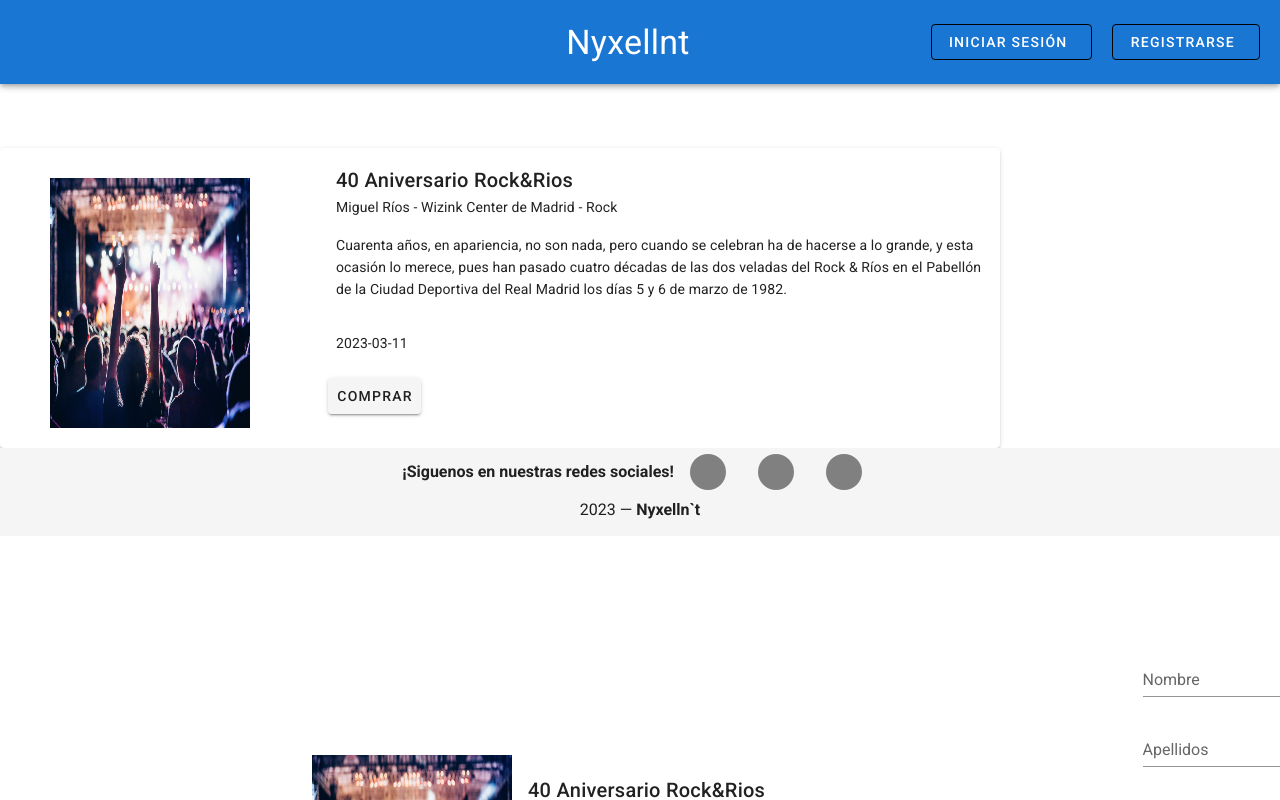
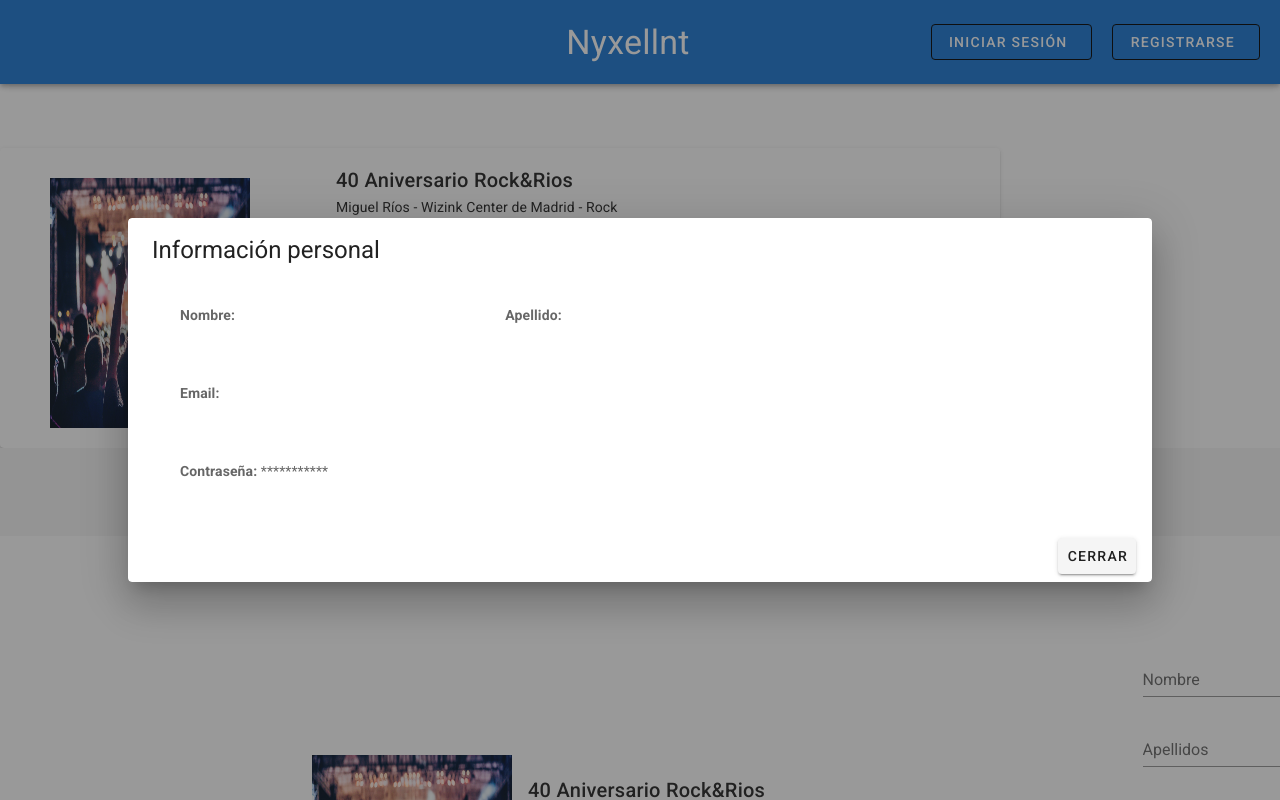
Before and after one commit to PabloBarriendos/nyxellnt-web, a Vue app: page / in a window 1280 px wide. Shown: the top 800 px of the page. Built offline with nearby package versions, Linux system fonts and the light colour scheme.

Commit message:
terminada

```diff
--- a/src/App.vue
+++ b/src/App.vue
@@ -44,6 +44,7 @@
       <CardComponent/>
       <footerComponent/>
       <EventComponent/>
+      <PersonalInformationComponent/>
     </v-main>
   </v-app>
 
@@ -55,6 +56,7 @@ import HeaderComponent from './components/HeaderComponent';
 import CardComponent from './components/CardComponent';
 import footerComponent from './components/footerComponent';
 import EventComponent from './components/EventComponent';
+import PersonalInformationComponent from './components/PersonalInformationComponent';
 
 export default {
   name: 'App',
@@ -64,7 +66,8 @@ export default {
     CardComponent,
     footerComponent,
     HeaderComponent,
-    EventComponent
+    EventComponent,
+    PersonalInformationComponent,
   },
   data: () => ({
     //
--- a/src/components/HeaderComponent.vue
+++ b/src/components/HeaderComponent.vue
@@ -51,7 +51,7 @@
                     <v-text-field label="Nombre*" required></v-text-field>
                   </v-col>
                   <v-col cols="12" sm="6" md="4">
-                    <v-text-field label="Apellidos*" required></v-text-field>
+                    <v-text-field label="Apellido*" required></v-text-field>
                   </v-col>
                   <v-col cols="12">
                     <v-text-field label="Email*" required></v-text-field>
--- /dev/null
+++ b/src/components/PersonalInformationComponent.vue
@@ -0,0 +1,42 @@
+<template>
+    <v-dialog v-model="showPersonalInfoPopUp" persistent width="1024">
+        <v-card>
+            <v-card-title>
+                <span class="text-h5">Información personal</span>
+            </v-card-title>
+            <v-card-text>
+                <v-container>
+                    <v-row>
+                        <v-col cols="12" sm="6" md="4">
+                            <v-card-text label="Nombre"><strong>Nombre: </strong> </v-card-text>
+                        </v-col>
+                        <v-col cols="12" sm="6" md="4">
+                            <v-card-text label="Apellidos"><strong>Apellido: </strong> </v-card-text>
+                        </v-col>
+                        <v-col cols="12">
+                            <v-card-text label="Email"><strong>Email: </strong> </v-card-text>
+                        </v-col>
+                        <v-col cols="12">
+                            <v-card-text label="Contraseña" type="password"><strong>Contraseña: </strong> ***********</v-card-text>
+                        </v-col>
+                    </v-row>
+                </v-container>
+            </v-card-text>
+            <v-card-actions>
+                <v-spacer></v-spacer>
+                <v-btn color="blue-darken-1" variant="text" @click="showPersonalInfoPopUp = false">
+                    Cerrar
+                </v-btn>
+            </v-card-actions>
+        </v-card>
+    </v-dialog>
+</template>
+
+<script>
+export default {
+    name: "PersonalInformationComponent",
+    data: () => ({
+        showPersonalInfoPopUp: true,
+    }),
+}
+</script>
```
